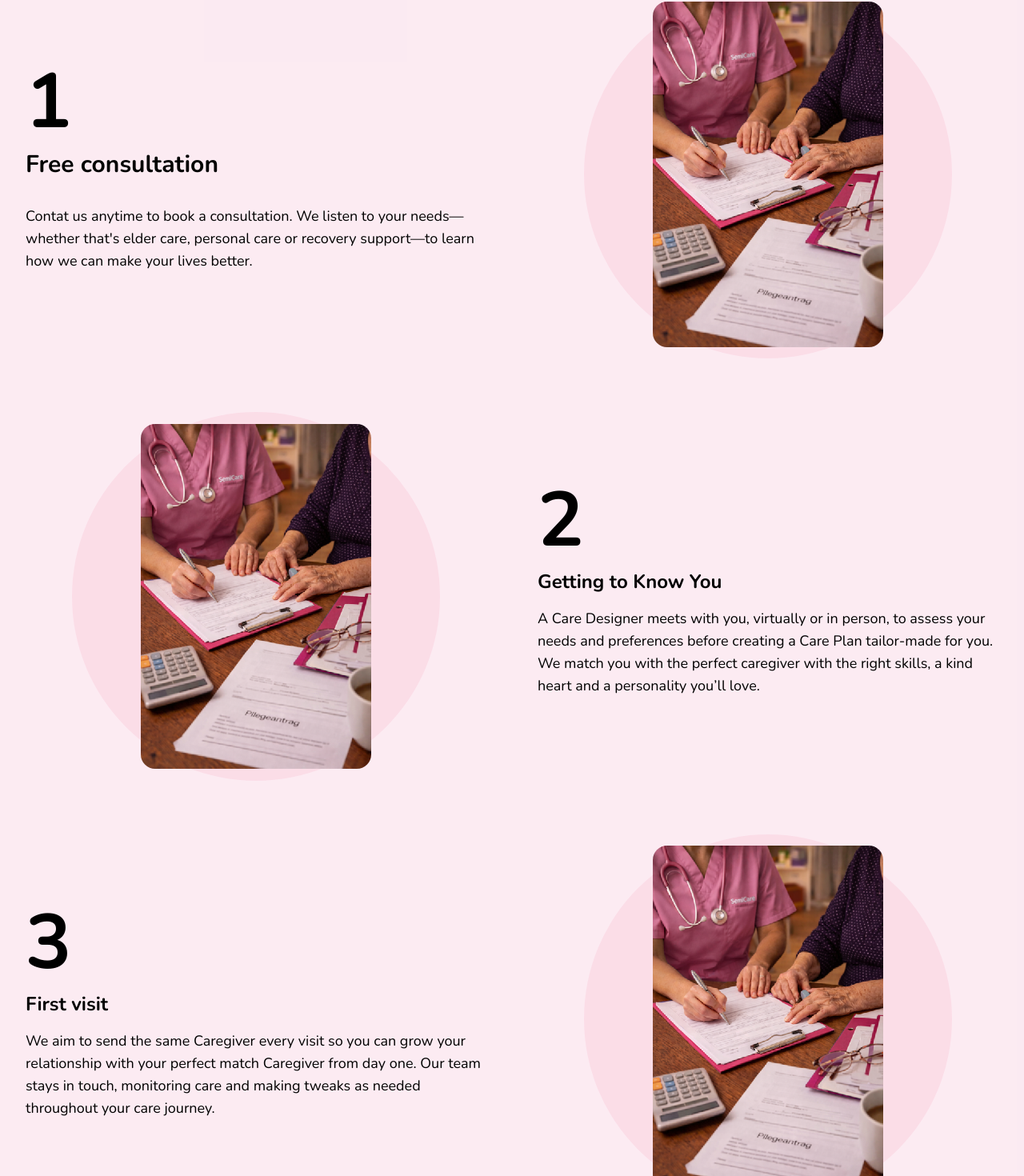
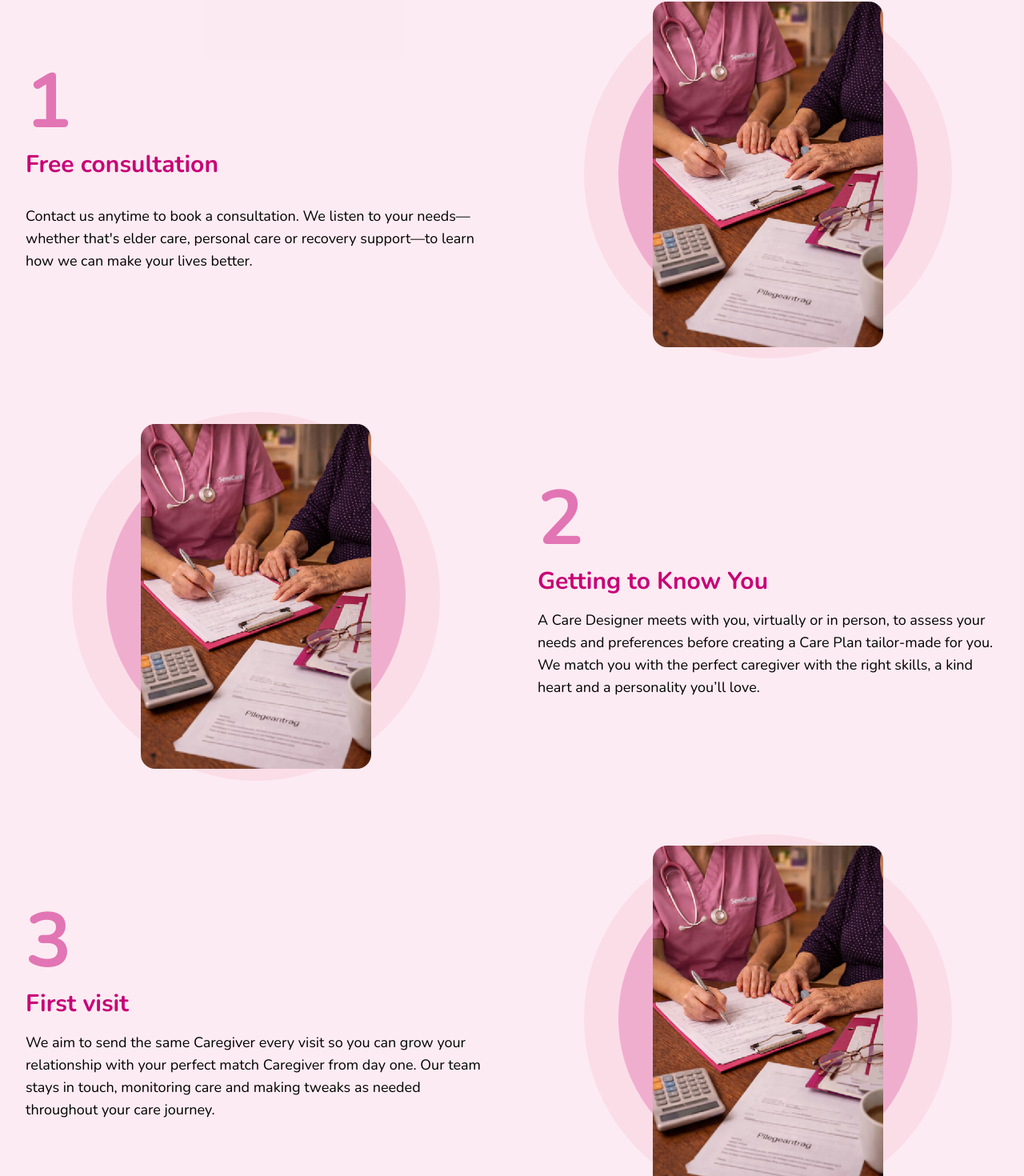
Before and after one commit to sinissto/semi-care-app, a React (Vite) app: page / in a window 1280 px wide. Shown: the part 2971-4441 px from the top of the page at 80% size. Built offline with nearby package versions, Linux system fonts and the light colour scheme.

Commit message:
Steps section - ready for presentation

```diff
--- a/src/components/home/Steps.jsx
+++ b/src/components/home/Steps.jsx
@@ -7,7 +7,7 @@ import step1 from "../../assets/images/step1.png";
 const Steps = () => {
   return (
     <Section className="bg-primary-tint/30">
-      <p className="text-xl font-bold uppercase text-center text-primary1 mb-4">
+      <p className="text-xl font-bold uppercase text-center text-primary mb-4">
         Easy as 1-2-3
       </p>
       <h2 className="text-3xl font-bold text-center mb-12">
@@ -26,12 +26,12 @@ const Steps = () => {
       <div className="grid items-center justify-start grid-cols-1 md:grid-cols-2 gap-16 mb-24">
         {/* STEP 1 */}
         <div className="">
-          <p className="text-8xl text-primary1/50 font-bold uppercase mb-3">
-            1
-          </p>
-          <h3 className="text-3xl font-bold mb-8">Free consultation</h3>
+          <p className="text-8xl text-primary/50 font-bold uppercase mb-3">1</p>
+          <h3 className="text-3xl text-primary font-bold mb-8">
+            Free consultation
+          </h3>
           <p className="text-lg mb-4">
-            Contat us anytime to book a consultation. We listen to your
+            Contact us anytime to book a consultation. We listen to your
             needs—whether that's elder care, personal care or recovery
             support—to learn how we can make your lives better.
           </p>
@@ -44,7 +44,7 @@ const Steps = () => {
           ></div>
           <div
             className={
-              "absolute w-[65%] pb-[65%] bg-primary1/30 rounded-[50%] -z-1"
+              "absolute w-[65%] pb-[65%] bg-primary/30 rounded-[50%] -z-1"
             }
           ></div>
           <img src={step1} alt="Step 1" className="w-[50%] rounded-2xl z-30" />
@@ -54,10 +54,10 @@ const Steps = () => {
       {/* STEP 2 */}
       <div className="grid items-center justify-start grid-cols-1 md:grid-cols-2 gap-16 mb-24">
         <div className="order-1 md:order-2">
-          <p className="text-8xl text-primary1/50 font-bold uppercase mb-3">
-            2
-          </p>
-          <h3 className="text-2xl font-bold mb-4">Getting to Know You</h3>
+          <p className="text-8xl text-primary/50 font-bold uppercase mb-3">2</p>
+          <h3 className="text-3xl text-primary font-bold mb-4">
+            Getting to Know You
+          </h3>
           <p className="text-lg mb-4">
             A Care Designer meets with you, virtually or in person, to assess
             your needs and preferences before creating a Care Plan tailor-made
@@ -73,7 +73,7 @@ const Steps = () => {
           ></div>
           <div
             className={
-              "absolute w-[65%] pb-[65%] bg-primary1/30 rounded-[50%] -z-1"
+              "absolute w-[65%] pb-[65%] bg-primary/30 rounded-[50%] -z-1"
             }
           ></div>
           <img src={step1} alt="Step 2" className="w-[50%] rounded-2xl" />
@@ -81,12 +81,10 @@ const Steps = () => {
       </div>
 
       {/* STEP 3 */}
-      <div className="grid items-center justify-start grid-cols-1 md:grid-cols-2 gap-16 mb-24">
+      <div className="grid items-center justify-start grid-cols-1 md:grid-cols-2 gap-16 mb-8">
         <div className="">
-          <p className="text-8xl text-primary1/50 font-bold uppercase mb-3">
-            3
-          </p>
-          <h3 className="text-2xl font-bold mb-4">First visit</h3>
+          <p className="text-8xl text-primary/50 font-bold uppercase mb-3">3</p>
+          <h3 className="text-3xl text-primary font-bold mb-4">First visit</h3>
           <p className="text-lg mb-4">
             We aim to send the same Caregiver every visit so you can grow your
             relationship with your perfect match Caregiver from day one. Our
@@ -102,7 +100,7 @@ const Steps = () => {
           ></div>
           <div
             className={
-              "absolute w-[65%] pb-[65%] bg-primary1/30 rounded-[50%] -z-1"
+              "absolute w-[65%] pb-[65%] bg-primary/30 rounded-[50%] -z-1"
             }
           ></div>
           <img src={step1} alt="Step 3" className="w-[50%] rounded-2xl" />
```
